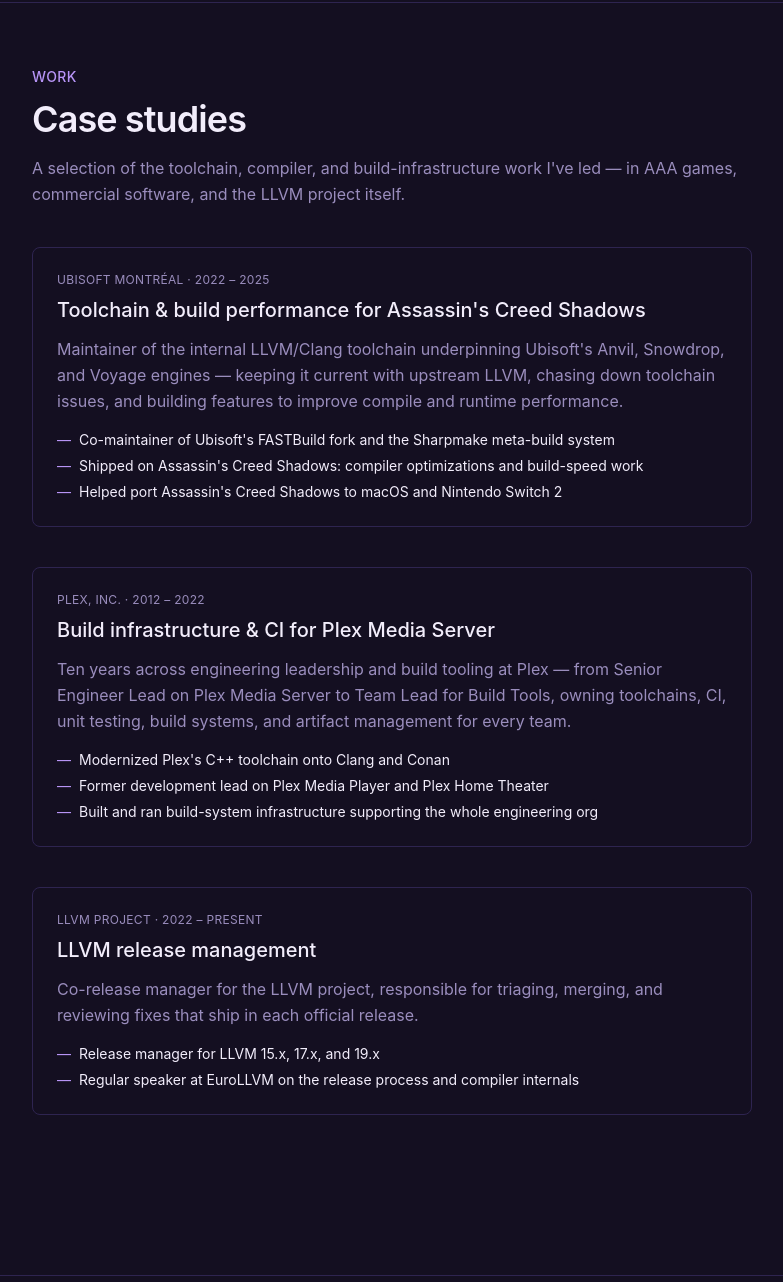
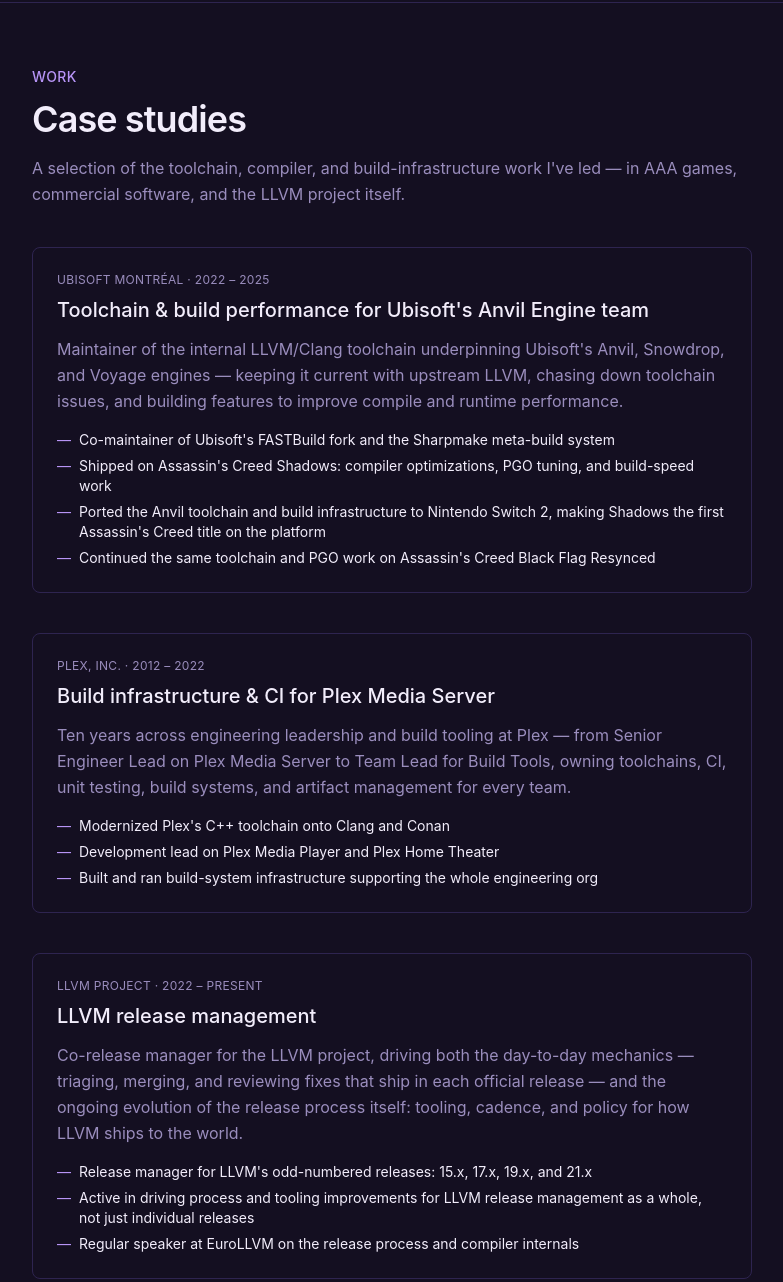
Before and after one commit to tru/forge64-www, an Astro site: page /work in a window 1280 px wide. Shown: the part 66-1348 px from the top of the page, without its empty margins (248-1031 px from the left). Built offline with nearby package versions, Linux system fonts and the light colour scheme; Astro itself is replaced by a stand-in of ours.

Commit message:
Update case studies: Anvil Engine scope, Plex tense, fleshed-out LLVM release work
- Ubisoft case study headline now covers the Anvil Engine team, not just Shadows
- Added Black Flag Resynced and Switch 2 port to the Ubisoft bullets
- Plex bullets no longer frame Media Player/Home Theater work as past/former
- LLVM case study now covers driving release-process improvements, not just
  per-release mechanics; release list updated through 21.x (confirmed via
  releases.llvm.org)

```diff
--- a/src/data/work.ts
+++ b/src/data/work.ts
@@ -8,15 +8,16 @@ export type CaseStudy = {
 
 export const caseStudies: CaseStudy[] = [
   {
-    title: "Toolchain & build performance for Assassin's Creed Shadows",
+    title: "Toolchain & build performance for Ubisoft's Anvil Engine team",
     org: "Ubisoft Montréal",
     period: "2022 – 2025",
     summary:
       "Maintainer of the internal LLVM/Clang toolchain underpinning Ubisoft's Anvil, Snowdrop, and Voyage engines — keeping it current with upstream LLVM, chasing down toolchain issues, and building features to improve compile and runtime performance.",
     points: [
       "Co-maintainer of Ubisoft's FASTBuild fork and the Sharpmake meta-build system",
-      "Shipped on Assassin's Creed Shadows: compiler optimizations and build-speed work",
-      "Helped port Assassin's Creed Shadows to macOS and Nintendo Switch 2",
+      "Shipped on Assassin's Creed Shadows: compiler optimizations, PGO tuning, and build-speed work",
+      "Ported the Anvil toolchain and build infrastructure to Nintendo Switch 2, making Shadows the first Assassin's Creed title on the platform",
+      "Continued the same toolchain and PGO work on Assassin's Creed Black Flag Resynced",
     ],
   },
   {
@@ -27,7 +28,7 @@ export const caseStudies: CaseStudy[] = [
       "Ten years across engineering leadership and build tooling at Plex — from Senior Engineer Lead on Plex Media Server to Team Lead for Build Tools, owning toolchains, CI, unit testing, build systems, and artifact management for every team.",
     points: [
       "Modernized Plex's C++ toolchain onto Clang and Conan",
-      "Former development lead on Plex Media Player and Plex Home Theater",
+      "Development lead on Plex Media Player and Plex Home Theater",
       "Built and ran build-system infrastructure supporting the whole engineering org",
     ],
   },
@@ -36,9 +37,10 @@ export const caseStudies: CaseStudy[] = [
     org: "LLVM Project",
     period: "2022 – present",
     summary:
-      "Co-release manager for the LLVM project, responsible for triaging, merging, and reviewing fixes that ship in each official release.",
+      "Co-release manager for the LLVM project, driving both the day-to-day mechanics — triaging, merging, and reviewing fixes that ship in each official release — and the ongoing evolution of the release process itself: tooling, cadence, and policy for how LLVM ships to the world.",
     points: [
-      "Release manager for LLVM 15.x, 17.x, and 19.x",
+      "Release manager for LLVM's odd-numbered releases: 15.x, 17.x, 19.x, and 21.x",
+      "Active in driving process and tooling improvements for LLVM release management as a whole, not just individual releases",
       "Regular speaker at EuroLLVM on the release process and compiler internals",
     ],
   },
--- a/src/pages/about.astro
+++ b/src/pages/about.astro
@@ -30,10 +30,13 @@ const timeline = [
       </p>
       <p>
         Since 2022 I've served as a co-release manager for the LLVM project — release manager
-        for LLVM 15.x, 17.x, and 19.x — handling triage, merges, and fix reviews for each release.
-        Before that, I spent ten years at Plex leading build tooling and engineering, and over
-        three years at Ubisoft Montréal maintaining the internal LLVM/Clang toolchain behind the
-        Anvil, Snowdrop, and Voyage engines, including work shipping Assassin's Creed Shadows.
+        for LLVM's odd-numbered releases: 15.x, 17.x, 19.x, and 21.x — handling triage, merges,
+        and fix reviews for each release, and driving improvements to the release process and
+        tooling itself within the open-source project. Before that, I spent ten years at Plex
+        leading build tooling and engineering, and over three years at Ubisoft Montréal
+        maintaining the internal LLVM/Clang toolchain behind the Anvil, Snowdrop, and Voyage
+        engines, including work shipping Assassin's Creed Shadows and Assassin's Creed Black
+        Flag Resynced.
       </p>
       <p>
         I'm also a co-host and co-founder of <a class="text-[var(--color-accent)] hover:underline" href="https://kodsnack.se" target="_blank" rel="noopener">Kodsnack</a>,
```
